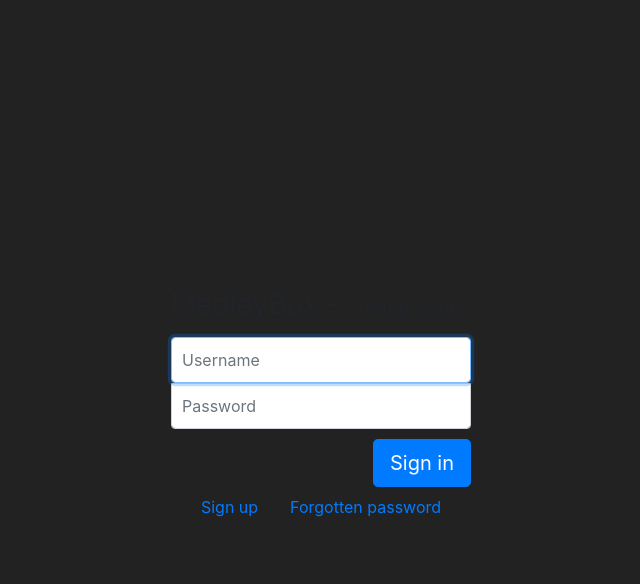
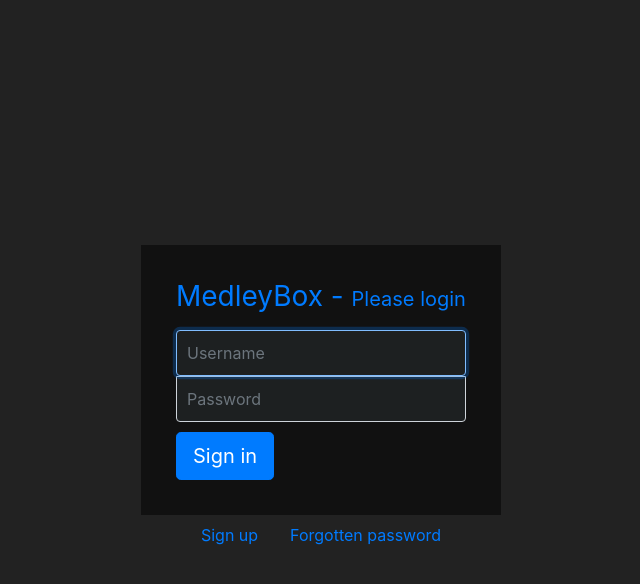
Before and after one commit to medleybox/webapp, a Symfony app: template templates/security/login.html.twig in a window 1280 px wide. Shown: the top 584 px of the page, without its empty margins (319-959 px from the left). Run offline with Twig, Linux system fonts and the light colour scheme; the template is opened without the code that fills it, so the values that code supplies are empty; style sheets or scripts are compiled from the project's sources; some libraries are stand-ins or nearby versions.

Commit message:
Style login page with dark mode colours

```diff
--- a/assets/css/security.css
+++ b/assets/css/security.css
@@ -20,9 +20,10 @@ body {
 
 .form-container {
     width: 100%;
-    max-width: 330px;
-    padding: 15px;
+    max-width: 360px;
+    padding: 35px;
     margin: 0 auto;
+    background-color: #111;
 }
 .form-container .checkbox {
     font-weight: 400;
@@ -47,6 +48,14 @@ body {
     border-top-left-radius: 0;
     border-top-right-radius: 0;
 }
+.form-container .form-control, .form-container .form-control:focus {
+  background-color: rgb(29, 32, 33);
+  color: white;
+}
+
+.form-container .h3 {
+    color: var(--primary);
+}
 
 .security_signup .form-container {
     max-width: 400px;
--- a/templates/security/login.html.twig
+++ b/templates/security/login.html.twig
@@ -28,7 +28,9 @@
           <input type="password" name="password" id="inputPassword" class="form-control" placeholder="Password" required>
 
           <input type="hidden" name="_csrf_token" value="{{ csrf_token('authenticate') }}">
-          <button class="btn float-right btn-lg btn-primary" type="submit">Sign in</button>
+          <div class="pull-right">
+          <button class="btn btn-lg btn-primary" type="submit">Sign in</button>
+          </div>
         </form>
       </div>
     </div>
```
